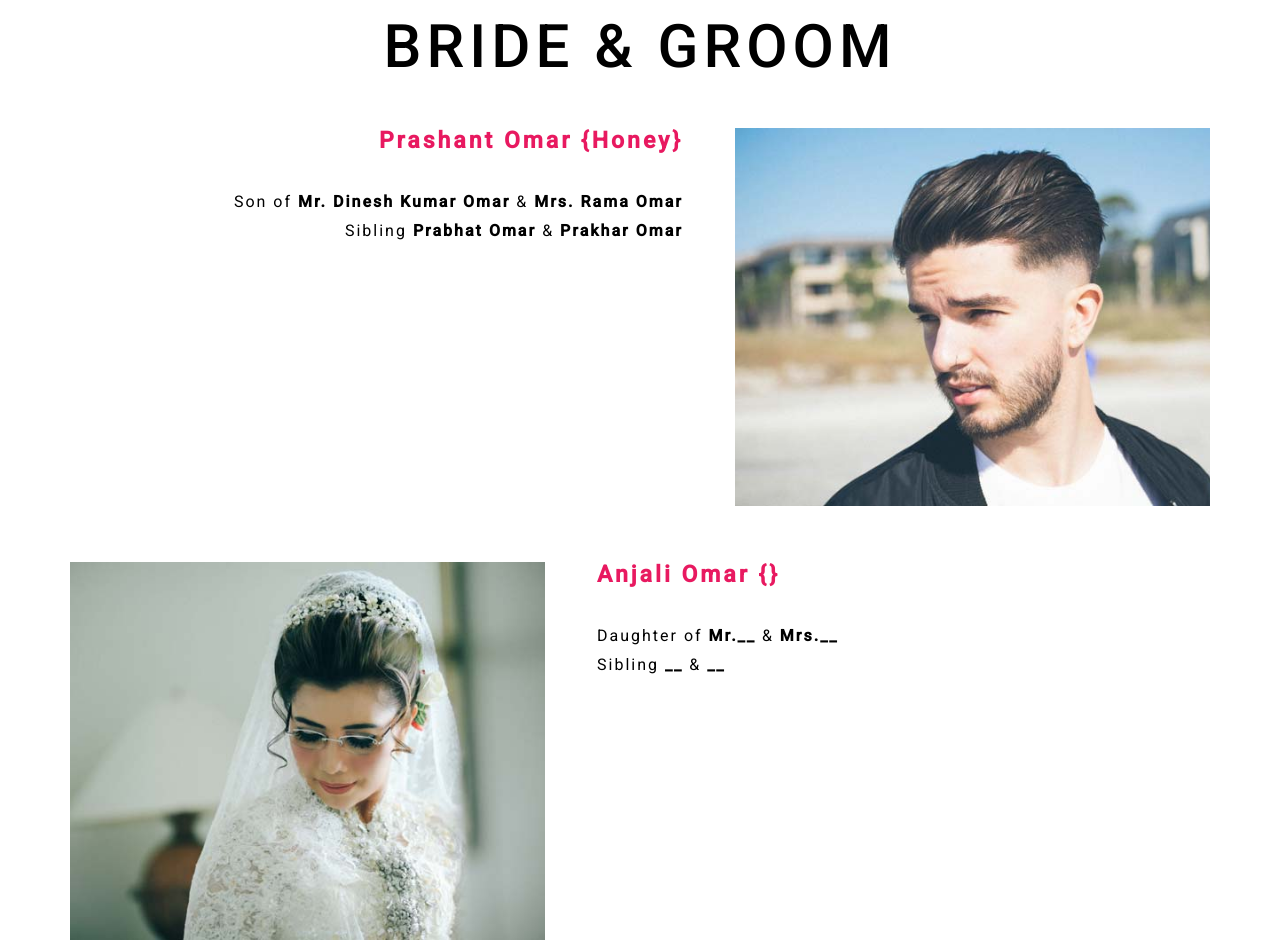
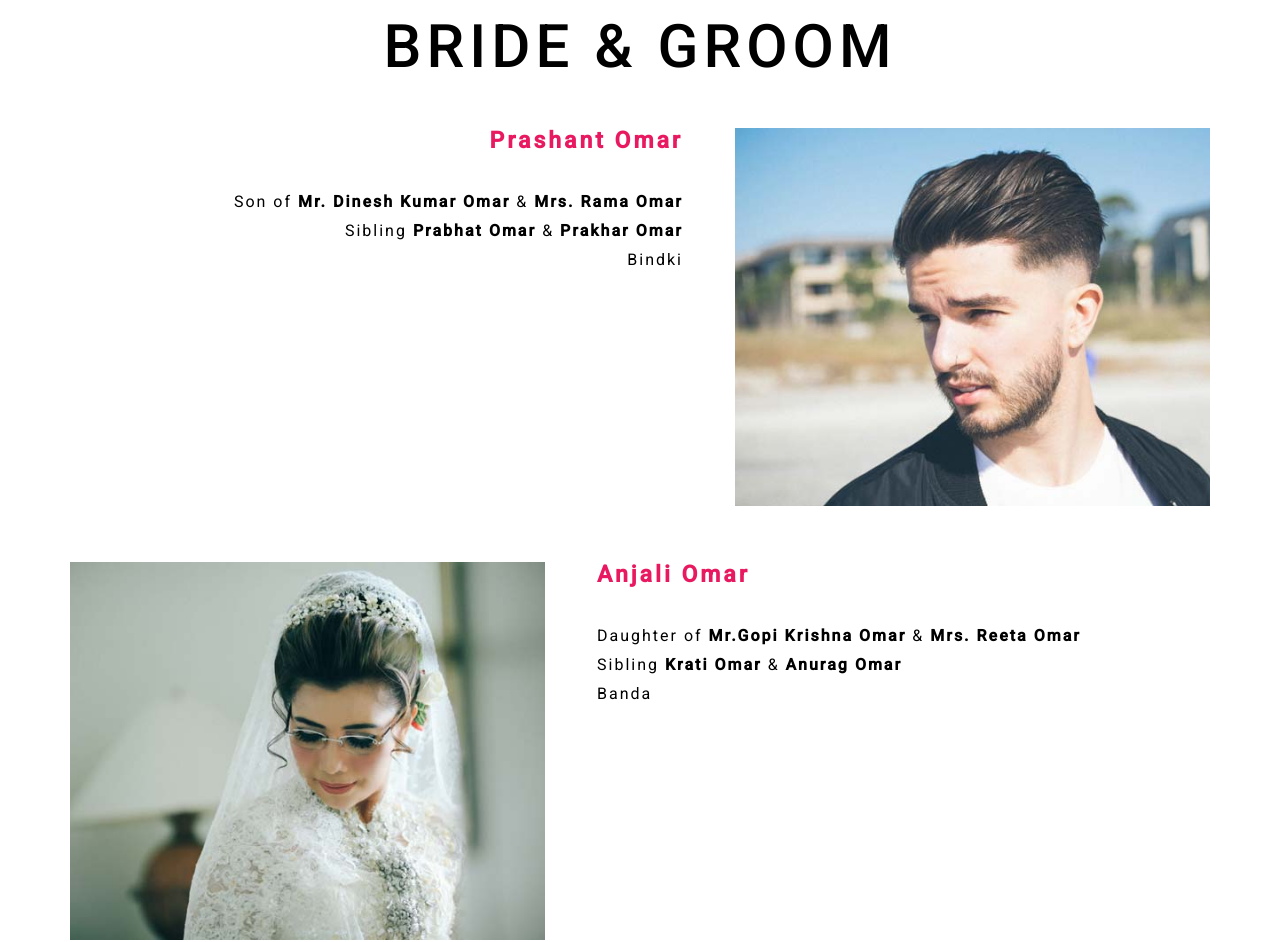
Before and after one commit to prabhatomer/wedding, a plain HTML site: page index.html in a window 1280 px wide. Shown: the part 1420-2362 px from the top of the page. Drawn offline with Linux system fonts and the light colour scheme.

Commit message:
details updated

```diff
--- a/index.html
+++ b/index.html
@@ -165,7 +165,7 @@ Smartphone Compatible web template, free webdesigns for Nokia, Samsung, LG, Sony
 					<a href="index.html">Invitation</a>
 				</h2>
 				<div class="buttom-para">
-					<p>We cordially invite you and your family to the engagement ceremony of <b>Prashant</b> and <b>Anjali</b> on 22 April 2021. </p>
+					<p>We cordially invite you and your family to the engagement ceremony of <b>Prashant</b> and <b>Anjali</b> on <u>22 April 2021</u>. </p>
 					<p>We would eagerly await your gracious presence at the beautiful occasion as we vow to unite for life.</p>
 				</div>
 			</div>
@@ -307,11 +307,11 @@ Smartphone Compatible web template, free webdesigns for Nokia, Samsung, LG, Sony
 				<h3 class="title tittle">Bride & Groom</h3>
 				<div class="blog-top-grids">
 					<div class="col-md-7 blog-grid left-side">
-						<h4>Prashant Omar {Honey}</h4>
+						<h4>Prashant Omar</h4>
 						<p class="groom-right">
 						Son of <b>Mr. Dinesh Kumar Omar </b> & <b>Mrs. Rama Omar </b>
 						<br>
-					 Sibling <b>Prabhat Omar </b> & <b>Prakhar Omar</b>
+					 Sibling <b>Prabhat Omar </b> & <b>Prakhar Omar</b><br>Bindki
 						</p>
 						<!-- <div class="w3layouts_more-buttn">
 							<a href="#" data-toggle="modal" data-target="#myModal">Read
@@ -324,10 +324,10 @@ Smartphone Compatible web template, free webdesigns for Nokia, Samsung, LG, Sony
 						<div class="blog-top-grids low-grid">
 							<div class="col-md-5 blog-br"></div>
 							<div class="col-md-7 blog-grid right-side">
-								<h4>Anjali Omar {}</h4>
-								<p>Daughter of <b>Mr.__ </b> & <b>Mrs.__ </b>
+								<h4>Anjali Omar</h4>
+								<p>Daughter of <b>Mr.Gopi Krishna Omar </b> & <b>Mrs. Reeta Omar</b>
 						<br>
-					 Sibling <b>__ </b> & <b>__</b>
+					 Sibling <b>Krati Omar</b> & <b>Anurag Omar</b><br>Banda
 								</p>
 
 								<!-- <div class="w3layouts_more-buttn">
```
